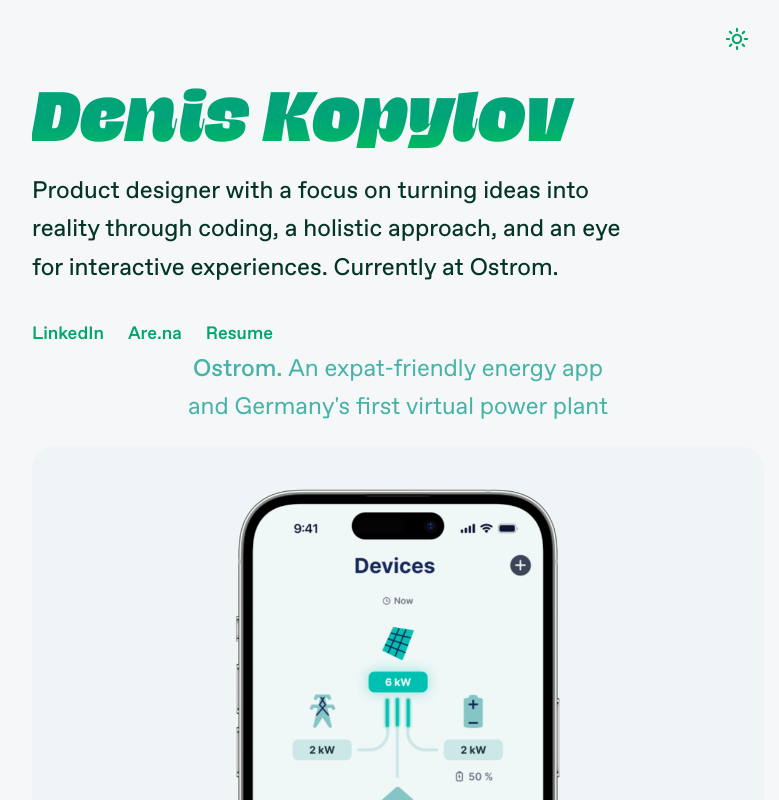
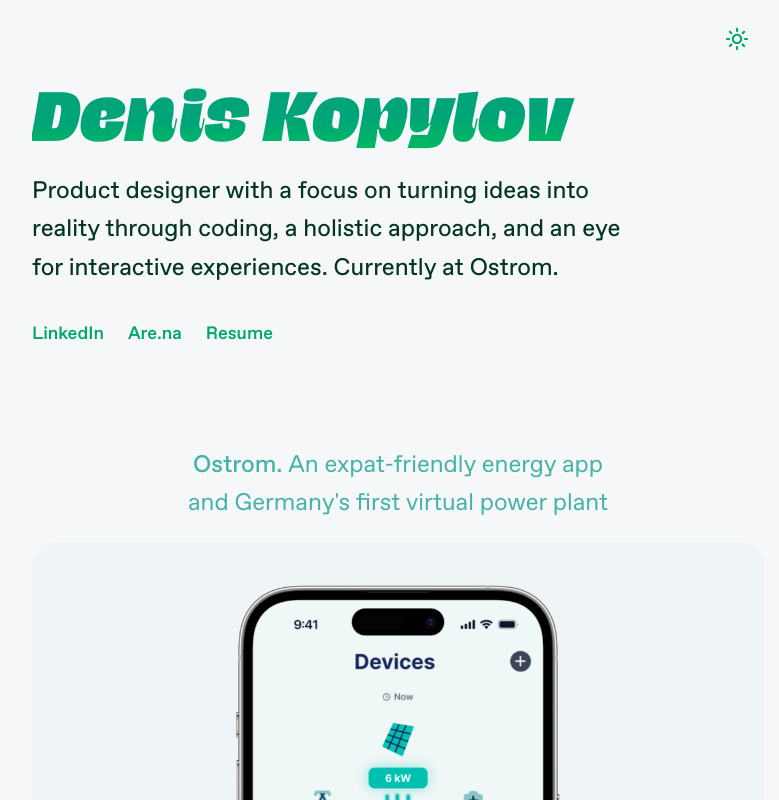
Before and after one commit to kplv/portfolio, a Next.js app: page / in a window 1280 px wide. Shown: the top 800 px of the page, without its empty margins (242-1021 px from the left). Built offline with nearby package versions, Linux system fonts and the light colour scheme.

Commit message:
fix: padding

```diff
--- a/src/components/social-link-list/social-link-list.module.css
+++ b/src/components/social-link-list/social-link-list.module.css
@@ -6,7 +6,7 @@
   align-self: flex-start;
   width: fit-content;
   gap: 24px;
-  padding-bottom: 96image.pngpx;
+  padding-bottom: 96px;
 }
 
 @media screen and (max-width: 428px) {
```
